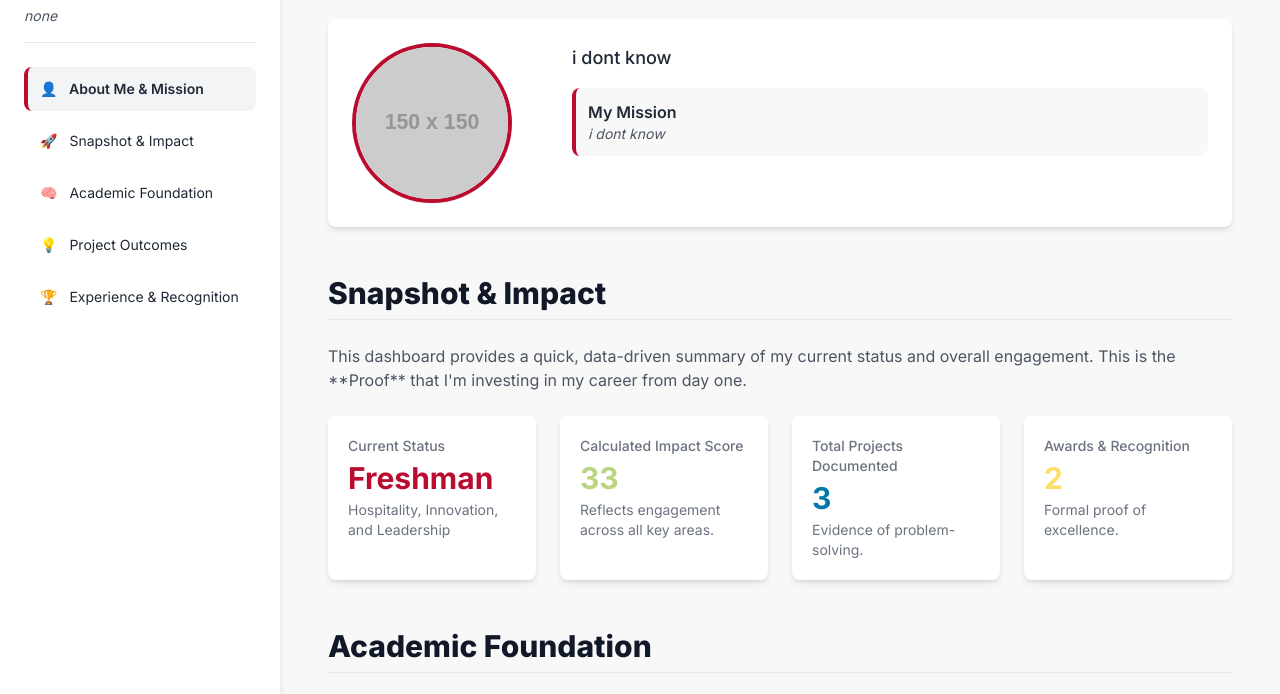
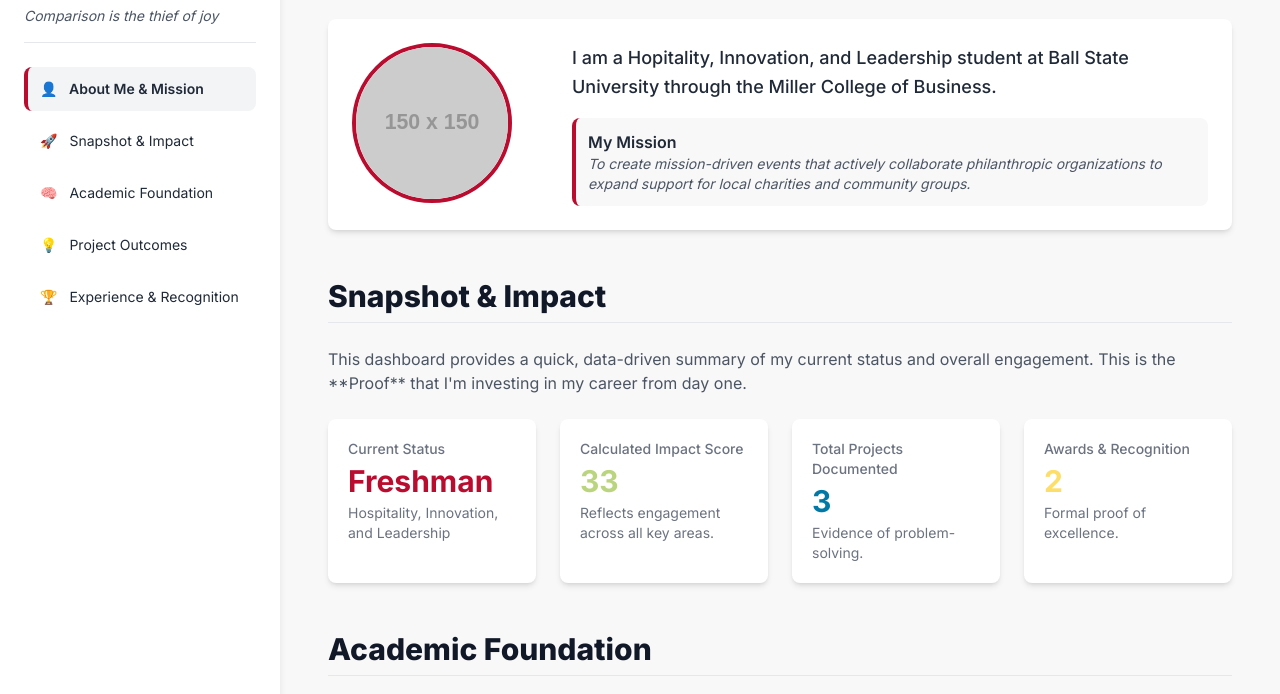
Before and after one commit to lorelai-m/PBL-Portfolio, a plain HTML site: page index.html in a window 1280 px wide. Shown: the part 98-792 px from the top of the page. Drawn offline with nearby package versions, Linux system fonts and the light colour scheme; placeholder pictures from the web are drawn by us.

Commit message:
4 Update index.html

```diff
--- a/index.html
+++ b/index.html
@@ -256,7 +256,7 @@ CONFIRMATION: NO SVG graphics used. NO Mermaid JS used. -->
         // 1.1 PROFILE & BRANDING VARIABLES (REQUIRED)
         const profileData = {
             studentName: "Lorelai Miller",
-            tagline: "none",
+            tagline: "Comparison is the thief of joy",
             currentYear: "Freshman", // Freshman, Sophomore, Junior, Senior
             major: "Hospitality, Innovation, and Leadership",
             gpa: 4.0,
@@ -265,8 +265,8 @@ CONFIRMATION: NO SVG graphics used. NO Mermaid JS used. -->
             // --- INTRODUCTION & BRANDING FIELDS ---
             photoUrl: "https://placehold.co/150x150/BA0C2F/FFFFFF/png?text=RILEY+C", // Replace with a URL to a professional headshot
             logoUrl: "https://placehold.co/40x40/BA0C2F/FFFFFF.png?text=BSU", // URL for your school logo or personal brand icon
-            personalBio: "i dont know",
-            missionStatement: "i dont know",
+            personalBio: "I am a Hopitality, Innovation, and Leadership student at Ball State University through the Miller College of Business.",
+            missionStatement: "To create mission-driven events that actively collaborate philanthropic organizations to expand support for local charities and community groups.",
         };
 
         /*
```
